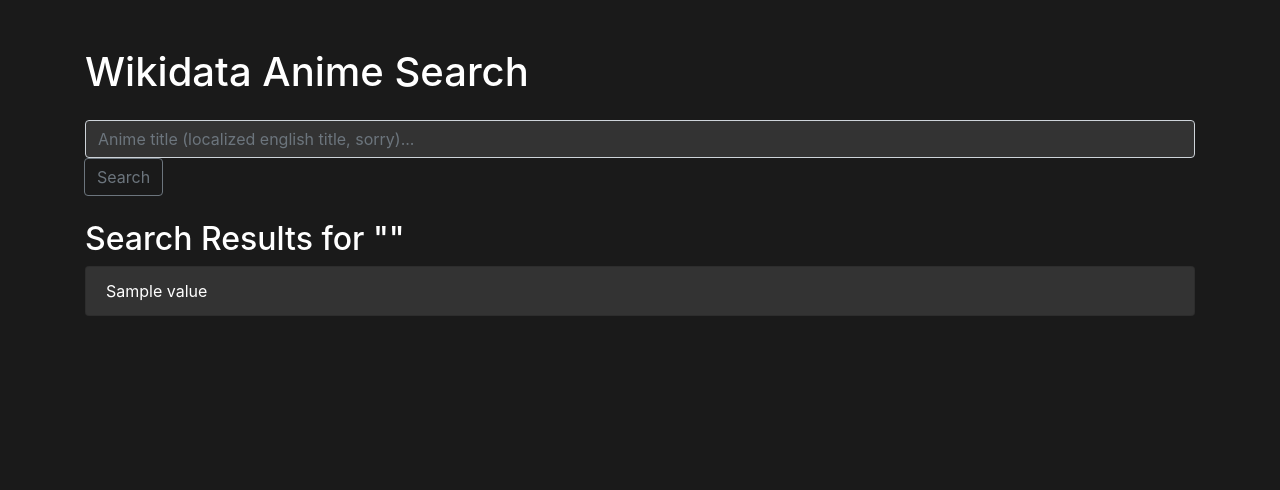
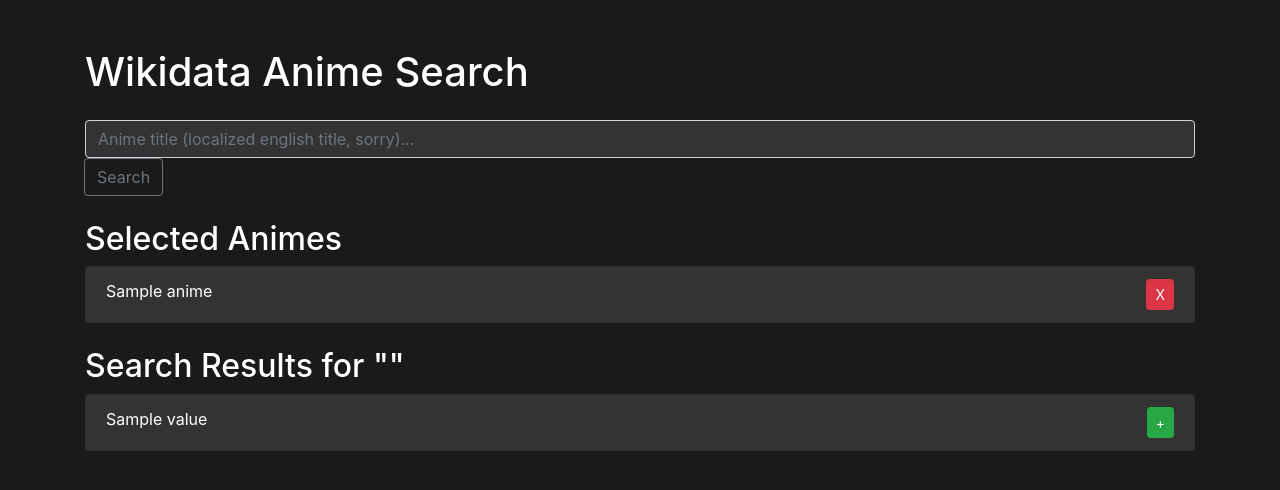
Before and after one commit to bigkwii/watos-2023-2, a Flask app: template testing/templates/index.html in a window 1280 px wide. Shown: the top 490 px of the page. Run offline with Flask 3, Linux system fonts and the light colour scheme; the template is opened without the code that fills it: most values are stand-ins (such as "Sample title", 1, 10 or a date in 2020).

Commit message:
reworking some stuff

```diff
--- a/testing/app.py
+++ b/testing/app.py
@@ -1,4 +1,4 @@
-from flask import Flask, redirect, url_for, request, render_template, make_response, session, flash
+from flask import Flask, redirect, url_for, request, render_template, make_response, session, flash, jsonify
 import numpy as np
 import pandas as pd
 import rdflib as rdf
@@ -20,13 +20,14 @@
 
 def perform_wikidata_query(anime_name_query):
     query = """
-    SELECT ?anime ?animeLabel ?anilist_id ?default_review_score WHERE {
+    SELECT DISTINCT ?anime ?animeLabel ?anilist_id ?logo_image WHERE {
         ?anime wdt:P31/wdt:P279* wd:Q1107 .
         ?anime wdt:P8729 ?anilist_id .
         ?anime rdfs:label ?animeLabel.
+        OPTIONAL{?anime wdt:P154 ?logo_image}
 
         # stuff that may or not be there
-        OPTIONAL{?anime wdt:P444 ?default_review_score}
+        # OPTIONAL{?anime wdt:P444 ?default_review_score}
 
         # filters
         FILTER(LANG(?animeLabel) = "en")
@@ -39,33 +40,40 @@
 
 app = Flask(__name__)
 
-# @app.route('/')
-# def index():
-#     return redirect(url_for('home', name='no name'))
-
-# @app.route('/<name>')
-# def home(name):
-#     return render_template('index.html', content=name)
-
-# @app.route('/user/<name>')
-# def user(name):
-#     return f'''
-#     <h1>Hello, {name}!</h1>
-#     '''
-
-# @app.route('/admin')
-# def admin():
-#     return redirect(url_for('forbidden'))
+SELECTED_ANIMES = []
 
 @app.route('/')
 def index():
-    return render_template('index.html')
+    return render_template('index.html', selected_animes=SELECTED_ANIMES)
 
 @app.route('/search', methods=['POST'])
 def search():
+    print(SELECTED_ANIMES)
     query = request.form['query']
     results = perform_wikidata_query(query)
-    return render_template("index.html", query=query, results=results)
+    return render_template("index.html", query=query, results=results, selected_animes=SELECTED_ANIMES)
+
+@app.route('/add_to_selected', methods=['POST'])
+def add_to_selected():
+    anime_title = request.json['anime_title']
+    SELECTED_ANIMES.append(anime_title)
+    return jsonify({'success': True})
+
+@app.route('/remove_from_selected', methods=['POST'])
+def remove_from_selected():
+    anime_title = request.json['anime_title']
+    SELECTED_ANIMES.remove(anime_title)
+    return jsonify({'success': True})
+
+@app.route('/get_anilist_info', methods=['POST'])
+def get_anilist_info():
+    anilist_id = request.json.get('anilist_id')
+    anilist = Anilist()
+    anime_info = anilist.get_anime_with_id(int(anilist_id))
+    return jsonify({
+        'cover_image': anime_info.get('cover_image', ''),
+        'average_score': anime_info.get('average_score', ''),
+    })
 
 @app.route('/forbidden')
 def forbidden():
--- a/testing/templates/index.html
+++ b/testing/templates/index.html
@@ -37,15 +37,85 @@
         </div>
     </form>
 
+    <h2>Selected Animes</h2>
+    <ul id="selectedAnimes" class="list-group mb-4">
+        <!-- Selected animes will be added here dynamically -->
+        {% for anime in selected_animes %}
+            <li class="list-group-item">
+                {{ anime }}
+                <button class="btn btn-danger btn-sm float-right" onclick="removeFromSelected('{{ anime }}')">X</button>
+            </li>
+        {% endfor %}
+    </ul>
+
     {% if results %}
         <h2>Search Results for "{{ query }}"</h2>
         <ul class="list-group">
             {% for result in results %}
-                <li class="list-group-item">{{ result.animeLabel.value }}</li>
+                <li class="list-group-item">
+                    {{ result.animeLabel.value }}
+                    <button class="btn btn-success btn-sm float-right" onclick="addToSelected('{{ result.animeLabel.value }}')">+</button>
+                </li>
             {% endfor %}
         </ul>
     {% endif %}
 
+    <script>
+        function addToSelected(animeTitle) {
+        const selectedAnimesList = document.getElementById('selectedAnimes');
+        // Check if the anime is already in the list
+        if (!selectedAnimesList.innerHTML.includes(animeTitle)) {
+            const listItem = document.createElement('li');
+            listItem.className = 'list-group-item';
+            listItem.textContent = animeTitle;
+            // Add a "Remove" button next to the selected anime
+            const removeButton = document.createElement('button');
+            removeButton.className = 'btn btn-danger btn-sm float-right';
+            removeButton.textContent = 'X';
+            removeButton.onclick = function() {
+                removeFromSelected(animeTitle);
+            };
+            listItem.appendChild(removeButton);
+            // Add the anime and the "Remove" button to the list
+            selectedAnimesList.appendChild(listItem);
+            // Add this section to make an AJAX request and add the anime to the selected list
+            fetch('/add_to_selected', {
+                method: 'POST',
+                headers: {
+                    'Content-Type': 'application/json',
+                },
+                body: JSON.stringify({ anime_title: animeTitle }),
+            })
+            .then(response => response.json())
+            .then(data => {
+                if (!data.success) {
+                    // If adding to the server fails, remove the anime from the UI
+                    selectedAnimesList.removeChild(listItem);
+                }
+            });
+        } else {
+                // Optionally, provide feedback to the user that the anime is already in the list
+                alert('No need to add this anime twice!');
+            }
+        }
+
+        function removeFromSelected(animeTitle) {
+        const selectedAnimesList = document.getElementById('selectedAnimes');
+        const listItem = [...selectedAnimesList.children].find(item => item.textContent.includes(animeTitle));
+        // Remove the anime from the list
+        if (listItem) {
+            selectedAnimesList.removeChild(listItem);
+            // Add this section to make an AJAX request and remove the anime from the selected list
+            fetch('/remove_from_selected', {
+                method: 'POST',
+                headers: {
+                    'Content-Type': 'application/json',
+                },
+                body: JSON.stringify({ anime_title: animeTitle }),
+            });
+        }
+    }
+    </script>
 
     <!-- Bootstrap core JavaScript -->
     <script src="https://cdn.jsdelivr.net/npm/jquery@3.5.1/dist/jquery.slim.min.js" integrity="sha384-DfXdz2htPH0lsSSs5nCTpuj/zy4C+OGpamoFVy38MVBnE+IbbVYUew+OrCXaRkfj" crossorigin="anonymous"></script>
--- a/testing/templates/search_results.html
+++ b/testing/templates/search_results.html
@@ -1,6 +1,7 @@
 <!DOCTYPE html>
 <html lang="en">
 <head>
+    <!-- UNUSED DOCUMENT -->
     <meta charset="UTF-8">
     <meta http-equiv="X-UA-Compatible" content="IE=edge">
     <meta name="viewport" content="width=device-width, initial-scale=1.0">
```
Also changed, not shown: 1 other file.
